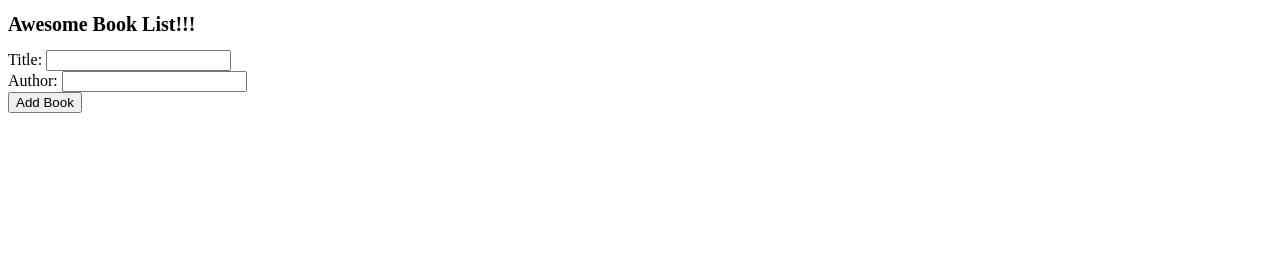
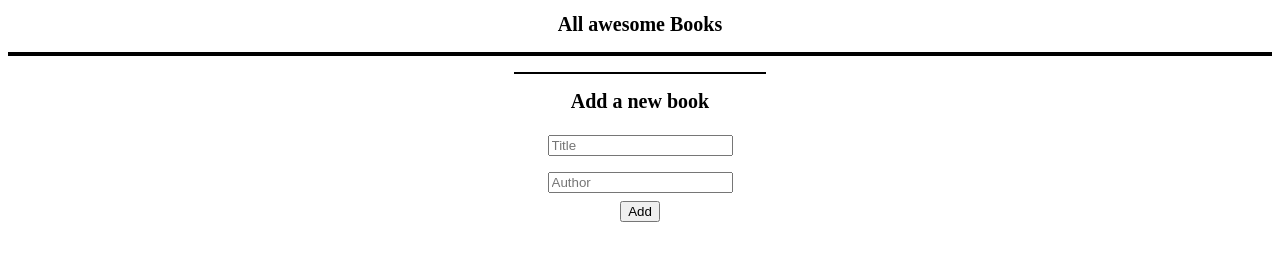
Before and after one commit to lerfast/awesome-books, a website: page index.html in a window 1280 px wide. Drawn offline with Linux system fonts and the light colour scheme.

Commit message:
Add CSS styles and some elements to html

```diff
--- a/app.js
+++ b/app.js
@@ -18,7 +18,9 @@ class BookCollection {
     bookListElement.innerHTML = '';
     this.bookList.forEach((book, index) => {
       const bookDiv = document.createElement('div');
-      bookDiv.innerHTML = `<h2>${book.title}</h2><p>${book.author}</p><button class="removeButton" data-index="${index}">Remove Book</button>`;
+      bookDiv.classList.add('book');
+      if (index % 2 != 0) bookDiv.classList.add('grey');
+      bookDiv.innerHTML = `<p>"${book.title}" by ${book.author}</p><button class="removeButton" data-index="${index}">Remove Book</button>`;
       bookListElement.appendChild(bookDiv);
     });
   }
--- a/index.html
+++ b/index.html
@@ -8,21 +8,19 @@
     <title>Book List</title>
 </head>
 <body>
-    <h1>Awesome Book List!!!</h1>
+    <h1>All awesome Books</h1>
     <div id="bookList"></div>
-
-
+    <span class="spanline1"></span>
+    <h1>Add a new book</h1>
     <form id="form">
       <div>
-        <label for="title">Title:</label>
-        <input type="text" id="title" />
+        <input type="text" id="title" placeholder="Title" />
       </div>
       <div>
-        <label for="author">Author:</label>
-        <input type="text" id="author" />
+        <input type="text" id="author" placeholder="Author"/>
       </div>
       <div>
-        <button type="submit">Add Book</button>
+        <button type="submit" class="addbutton">Add</button>
       </div>
     </form>
 
--- a/style.css
+++ b/style.css
@@ -1,3 +1,47 @@
+body {
+  text-align: center;
+}
+
 h1 {
   font-size: 20px;
+  text-align: center;
 }
+
+#bookList {
+  border: 2px solid black;
+  padding: 0;
+  margin: 16px 0;
+}
+
+.spanline1 {
+  display: flex;
+  width: 20%;
+  height: 2px;
+  background-color: black;
+  margin-left: 40%;
+  margin-bottom: 16px;
+}
+
+.book {
+  display: flex;
+  justify-content: space-between;
+  align-items: center;
+  height: 24px;
+  padding-left: 4px;
+}
+
+.removeButton {
+  height: 20px;
+}
+
+.grey {
+  background-color: rgb(204, 204, 204);
+}
+
+#title, #author {
+  margin: 8px;
+}
+
+#form {
+
+}
```
